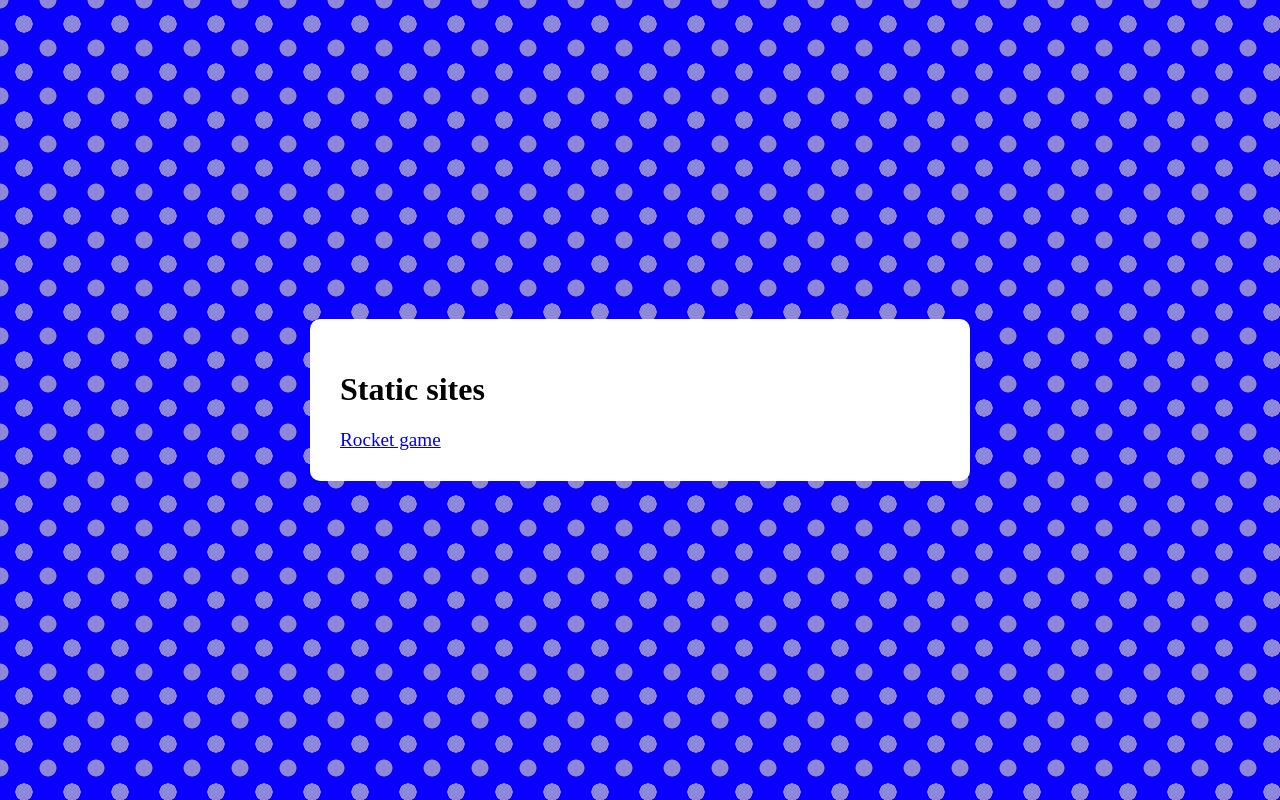
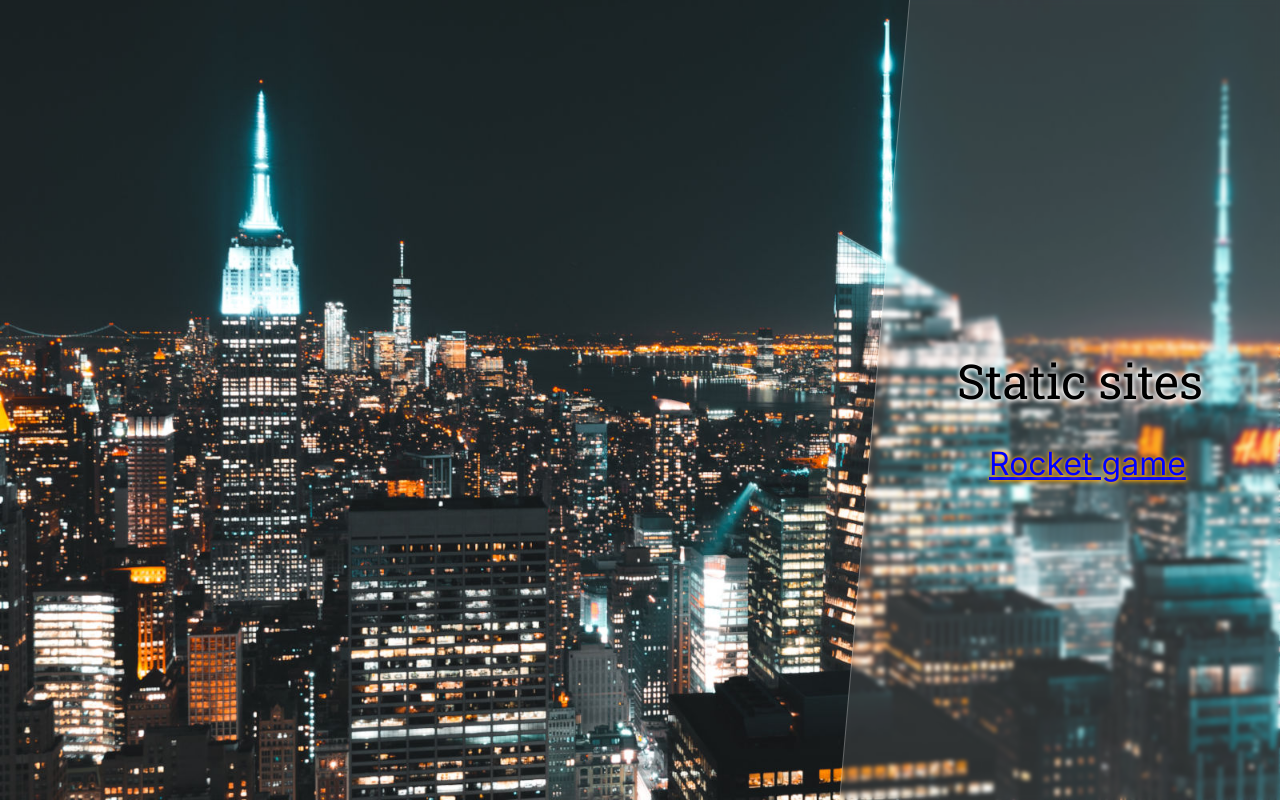
Before and after one commit to haensen/static, a plain HTML site: page index.html in a window 1280 px wide. Drawn offline with Linux system fonts and the light colour scheme.

Commit message:
Make parent page look nicer

```diff
--- a/index.html
+++ b/index.html
@@ -4,12 +4,22 @@
     <meta charset="UTF-8">
     <meta name="viewport" content="width=device-width, initial-scale=1.0">
     <title>Static sites</title>
+
+    <link rel="preconnect" href="https://fonts.googleapis.com">
+    <link rel="preconnect" href="https://fonts.gstatic.com" crossorigin>
+    <link href="https://fonts.googleapis.com/css2?family=Inter:wght@100..900&display=swap" rel="stylesheet">
+
+    <link rel="preconnect" href="https://fonts.googleapis.com">
+    <link rel="preconnect" href="https://fonts.gstatic.com" crossorigin>
+    <link href="https://fonts.googleapis.com/css2?family=Roboto+Slab:wght@100..900&display=swap" rel="stylesheet">
+
     <style>
         html {
-            background: radial-gradient(circle, #8d89d8 25%, transparent 26%),radial-gradient(circle at bottom left, #8d89d8 12%, transparent 13%),radial-gradient(circle at bottom right, #8d89d8 12%, transparent 13%),radial-gradient(circle at top left, #8d89d8 12%, transparent 13%),radial-gradient(circle at top right, #8d89d8 12%, transparent 13%);
-            background-size: 3em 3em;
-            background-color: #0900ff;
-            opacity: 1;
+            font-family: "Inter", sans-serif;
+            font-optical-sizing: auto;
+            font-weight: normal;
+            font-style: normal;
+            font-variation-settings: "slnt" 0;
         }
 
         body {
@@ -19,28 +29,85 @@
         .container {
             width: 100%;
             height: 100vh;
+            overflow: hidden;
+            position: relative;
             display: flex;
             align-items: center;
-            justify-content: center;
+            justify-content: end;
+
+            background-color: black;
+            background-image: url("images/bg.jpg");
+            background-size: cover;
+        }
+        .container::before {
+            content: "";
+            position: absolute;
+            background-image: url("images/rocket.jpg");
+            width: 100%;
+            height: 100vh;
+            background-size: cover;
+            opacity: 0;
+            transition: opacity 0.8s;
+        }
+        .container:has(a.rocket:hover)::before {
+            opacity: 1;
+        }
+
+        .glass {
+            background-color: rgba(255,255,255,0.1);
+            backdrop-filter: blur(2px);
+            transform: rotate(5deg);
+            height: 200vh;
+            width: 200%;
+            overflow: hidden;
+            right: calc(-200% + 25em);
+            top: -50vh;
+            position: absolute;
+            border-left: 1px rgba(255,255,255,0.25) solid;
         }
 
         .links {
-            background-color: white;
-            width: 90%;
-            max-width: 600px;
+            width: 25em;
             padding: 30px;
-            border-radius: 10px;
+            /* padding-left: 7em; */
+            box-sizing: border-box;
+            z-index: 1;
+            display: flex;
+            justify-content: center;
+        }
+        .links .center {
+            width: fit-content;
+            height: fit-content;
+        }
+        .links h1 {
+            font-size: 48px;
+            text-shadow: white 1px 1px 5px,white 0px 0px 5px;
+
+            font-family: "Roboto Slab", serif;
+            font-optical-sizing: auto;
+            font-weight: normal;
+            font-style: normal;
         }
         .links a {
-            font-size: larger;
+            font-size: 32px;
+            transform: rotate(40deg);
+            color: blue;
+            text-shadow: orange 1px 1px 5px,orange 0px 0px 3px;
+            margin-left: 1em;
+        }
+        .links a:hover {
+            color: darkblue;
         }
     </style>
 </head>
 <body>
     <div class="container">
+        <div class="glass"></div>
         <div class="links">
-            <h1>Static sites</h1>
-            <a href="rocket/index.html">Rocket game</a>
+            <div class="center">
+                <h1>Static sites</h1>
+                <a class="rocket" href="rocket/index.html">Rocket game</a>
+            </div>
         </div>
     </div>
 </body>
--- a/rocket/tsconfig.json
+++ b/rocket/tsconfig.json
@@ -3,5 +3,5 @@
         "module": "ES6",
         // "outDir": "./js",
     },
-    "include": ["./ts/*.ts"],
+    "include": ["./ts/*.ts", "ts/mainMenu.tsx"],
 }
```
Also changed, not shown: images/bg.jpg (added), images/rocket.jpg (added), 1 other file.
